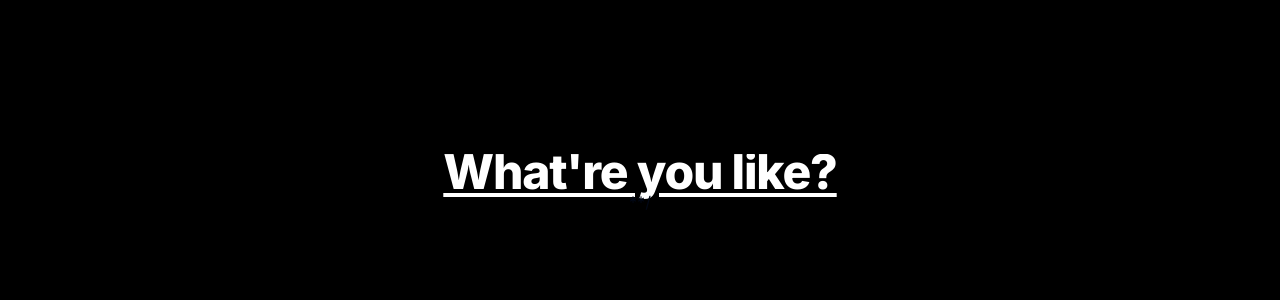
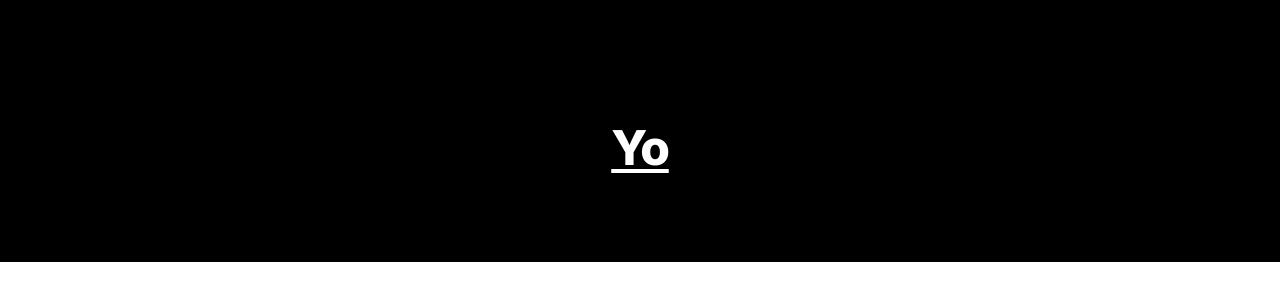
Before and after one commit to advAltTsx/axer, a Next.js app: page /messages in a window 1280 px wide. Shown: the part 3166-3466 px from the top of the page. After the commit the page ends 3428 px from the top, so only its background shows below. Built offline with nearby package versions, Linux system fonts and the light colour scheme.

Commit message:
Update page.tsx

```diff
--- a/app/messages/page.tsx
+++ b/app/messages/page.tsx
@@ -86,7 +86,7 @@ export default function Home() {
         </div>
       </DrawerContent>
     </Drawer> */}
-/**<div
+<div
       className="h-[400vh] bg-black w-full dark:border dark:border-white/[0.1] rounded-md relative pt-40 overflow-clip"
       ref={ref}
     >
@@ -106,7 +106,7 @@ export default function Home() {
                 <DrawerTrigger asChild>
                   <Button variant={'link'}>
                     <h1 className="scroll-m-30 text-white underline p-6 text-2xl font-extrabold tracking-tight lg:text-5xl">
-                      {"What're you like?"}
+                      {"Yo"}
                     </h1>
                   </Button>
                 </DrawerTrigger>
@@ -119,9 +119,7 @@ export default function Home() {
                         </DrawerClose>
                       </div>
                       <div className="flex flex-col justify-center text-center h-full py-10 px-6 pt-16">
-           <DrawerTitle><span className=" text-white">People ask me how I am, being myself, complexity or simplicity. I say, both.</span><br/>
-           <Link href="https://youtube.com/playlist?list=PLcp1KqeP2WdnKo__B0XbKg_KJCkld_8PK&si=VrDuzezoI9T1UQif"><span className=" text-blue-600 underline">This playlist reveals it all.</span>
-           </Link>
+           <DrawerTitle><span >All the best, friend.</span>
            </DrawerTitle>
 
                       </div>
@@ -131,7 +129,7 @@ export default function Home() {
                   </div>
                 </DrawerContent>
               </Drawer>
-            </div> **/
+            </div>
 
     </main>
   );
```
